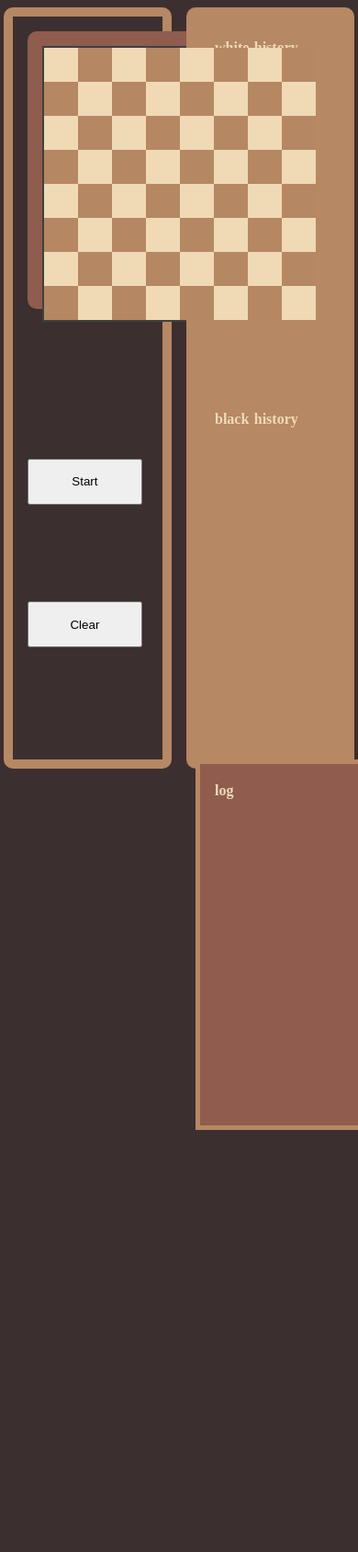
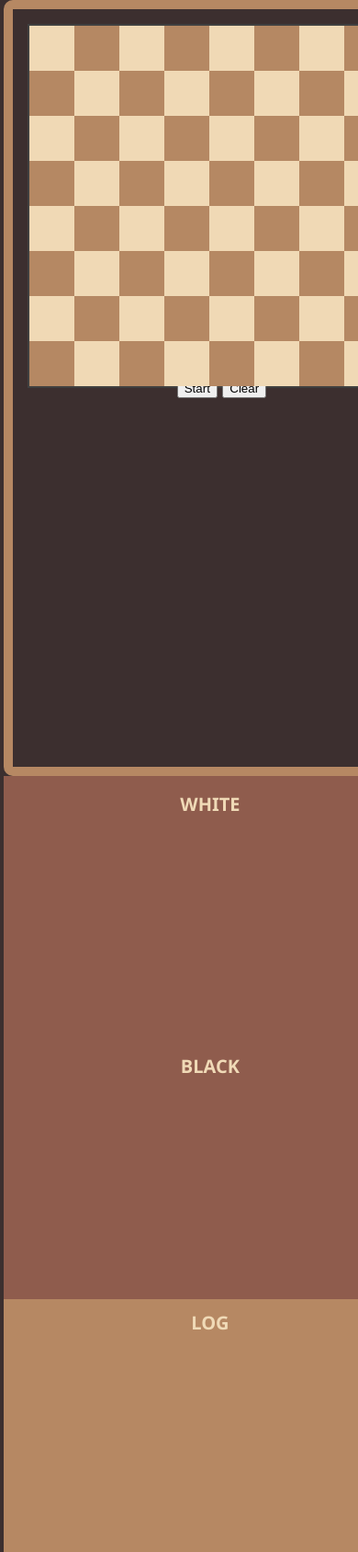
Before and after one commit to mitchgres/sdev265_chess_bot_project, a website: page index.html in a window 390 px wide. Shown: the top 1688 px of the page at 92% size. Before the commit the page ends 1229 px from the top, so only its background shows below. Drawn offline with nearby package versions, Linux system fonts and the light colour scheme.

Commit message:
saving progress, made a bunch

```diff
--- a/css/style.css
+++ b/css/style.css
@@ -35,7 +35,6 @@ body {
     width: 150px;
     height: 150px;
     padding: 1em;
-    font-weight: 700;
     background-color: var(--clr-main);
     color: var(--clr-light);
     text-align: center;
@@ -43,63 +42,154 @@ body {
     border-radius: 10px;
 }
 
-.container {
-    display: flex;
-    justify-content: space-evenly;
-    gap: 1em;
+@media (min-width: 945px)
+{
+    .container {
+        display: flex;
+        justify-content: space-evenly;
+        gap: 1em;
+    }
+    .game {
+        grid-template-columns: 75% 25%;
+        min-width: 560px;
+        max-width: 700px;
+        width: 50%;
+    }
+}
+
+@media (max-width: 945px) {
+    .container {
+        display: block;
+        height: 100%;
+    }
+    .game {
+        min-width: 475px;
+        width: 100%;
+    }
+    .info {
+        min-width: 450px;
+        border: 0;
+    }
 }
 
 .game {
     display: grid;
-    flex-grow: 1;
+
     height: 100%;
     background-color: var(--clr-dark);
 }
 
+@media (min-width: 1297px)
+{
+    .info-tab {
+        height: 100%;
+    }
+    .history-black, .history-white {
+        max-width: 200px;
+        padding: 0;
+    }
+    .log {
+        padding: 0;
+        padding-left: 10px;
+    }
+}
+
+@media (max-width: 1297px) {
+    .info {
+        flex-wrap: wrap;
+    }
+    .info-tab {
+        height: 50%;
+        padding: 0;
+    }
+
+}
+
+@media (max-width: 1223px)
+{
+    .info {
+        flex-direction: column;
+    }
+    .info-tab {
+        width: 100%;
+        padding: 0;
+    }
+    .log {
+        height: 50vh;
+    }
+    .history-white, .history-black {
+        height: 50vh;
+    }
+}
+
+.info {
+    display: flex;
+    flex-grow: 1;
+    height: 100%;
+    padding: 0;
+    flex-wrap: wrap;
+    background-color: var(--clr-main);
+}
+
+.info-tab {
+
+    background-color: var(--clr-main);
+    border: 5px solid var(--clr-main);
+    flex: 1;
+    min-width: 200px;
+    border-radius: 0;
+    overflow: auto;
+}
+
+.log {
+    background-color: var(--clr-accent);
+    border: 0;
+
+}
+
+#chatContainer {
+    width: 100%;
+    height: 93%;
+}
+
+#log {
+    height: 93%;
+    overflow-y: auto;
+    margin-bottom: 10px;
+
+}
+
+#messageInput {
+    width: 100%;
+    height: 7%;
+}
+
+.chat {
+    padding: 5px;
+    margin-bottom: 3px;
+    background-color: var(--clr-main);
+    white-space: pre-wrap;
+    line-height: 16px;
+}
+
 .board {
-    height: 100%;
-    width: 100%;
+    height: 0px;
+    width: 0px;
     border: 0;
-    max-height: 65%;
-    justify-content: center;
+    padding: 0;
+    background-color: var(--clr-dark);
 }
 
 #board-object {
-    height: 85%;
-    width: 85%;
-    max-height: 85%;
+    width: 400px;
+}
+
+.buttons {
+    grid-column-start: 1;
+    justify-content: center;
 }
 
 .button {
     max-height: 50px;
     max-width: 125px;
 }
-
-.info {
-    display: flex;
-    flex-grow: 1;
-    height: 100%;
-    justify-content: space-evenly;
-    padding: 0;
-    flex-wrap: wrap;
-    background-color: var(--clr-dark);
-}
-
-.history {
-    display: flex;
-    flex-grow: 1;
-    background-color: var(--clr-accent);
-    border: 5px solid var(--clr-accent);
-    border-radius: 0;
-    height: 50%;
-    max-width: 300px;
-}
-
-.log {
-    display: flex;
-    flex-grow: 1;
-    min-width: 250px;
-    border: 5px solid var(--clr-accent);
-    border-radius: 0;
-    height: 50%;
-}
--- a/index.html
+++ b/index.html
@@ -15,24 +15,35 @@
     <div class="container">
         <div class="item game">
             <div class="item board">
-                <div id="board-object" style="width: 400px;"></div>
+                <div id="board-object""></div>
             </div>
-            <button id="setButton" class="button">Start</button>
-            <button id="clearButton" class="button">Clear</button>
+            <div class="buttons">
+                <button id="setButton" class="button">Start</button>
+                <button id="clearButton" class="button">Clear</button>
+            </div>
+
 
         </div>
         <div class="item info">
-            <div class="item history history-white">white history
+            <div class="item info-tab history-white">
+                <header style="font-family:'Segoe UI', sans-serif; font-size: 20px; padding: 10px"><strong>WHITE</strong></header>
 
             </div>
-            <div class="item history history-black">black history
-
+            <div class="item info-tab history-black">
+                <header style="font-family:'Segoe UI', sans-serif; font-size: 20px; padding: 10px"><strong>BLACK</strong></header>
             </div>
-            <div class="item log">log</div>
+            <div class="item info-tab log">
+                <header style="font-family:'Segoe UI', sans-serif; font-size: 20px; padding: 10px"><strong>LOG</strong></header>
+                <div id="chatContainer">
+                    <div id="log"></div>
+                    <input type="text" id="messageInput" placeholder="Type your message..."/>
+                </div>
+            </div>
         </div>
     </div>
 
     <script type="module" src="js/mainboard.js"></script>
+    <script src="js/log.js"></script>
 
 </body>
 </html>
--- /dev/null
+++ b/js/log.js
@@ -0,0 +1,28 @@
+const logDiv = document.querySelector('#log');
+
+window.onload = function() {
+    document.querySelector('#messageInput').addEventListener('keypress', function(e) {
+        let key = e.which || e.keyCode;
+        if (key === 13 && !e.shiftKey) { // 'Enter' key without holding 'shift'
+            let message = this.value;
+            if (message) {
+                let newMessageDiv = document.createElement('div');
+                newMessageDiv.innerHTML = message.replace(/\n/g, "<br/>"); // replace newline characters with <br/>
+                newMessageDiv.classList.add('chat');
+                logDiv.appendChild(newMessageDiv);
+                this.value = '';
+            }
+        }
+    });
+}
+
+// create mutationobserver instance to handle addition of new divs
+let observer = new MutationObserver(function() {
+    logDiv.scrollTop = logDiv.scrollHeight;
+})
+
+// configuration of the observer: childList to true (as new divs will be added as child)
+let config = { childList: true };
+
+// pass in the target node (logDiv) along with the observer options
+observer.observe(logDiv, config);
--- a/js/mainboard.js
+++ b/js/mainboard.js
@@ -40,7 +40,7 @@ var mainConfig =
 var mainBoard = ChessBoard('board-object', mainConfig);
 
 // more fucking scaling shit idk how this works
-function resizeBoard()
+/* function resizeBoard()
 {
     var boardContainer = document.querySelector('.board');
     var boardHeight = boardContainer.clientHeight;
@@ -76,8 +76,12 @@ const resizeObserver = new ResizeObserver(entries => {
     mainBoard.resize();
   }
 });
-resizeObserver.observe(boardContainer);
+resizeObserver.observe(boardContainer); */
 
+window.addEventListener('resize', function() {
+    var gameWidth = document.querySelector('.game').clientWidth;
+    console.log(gameWidth + "px");
+})
 
 // buttons
 function setBoardButton()
```
